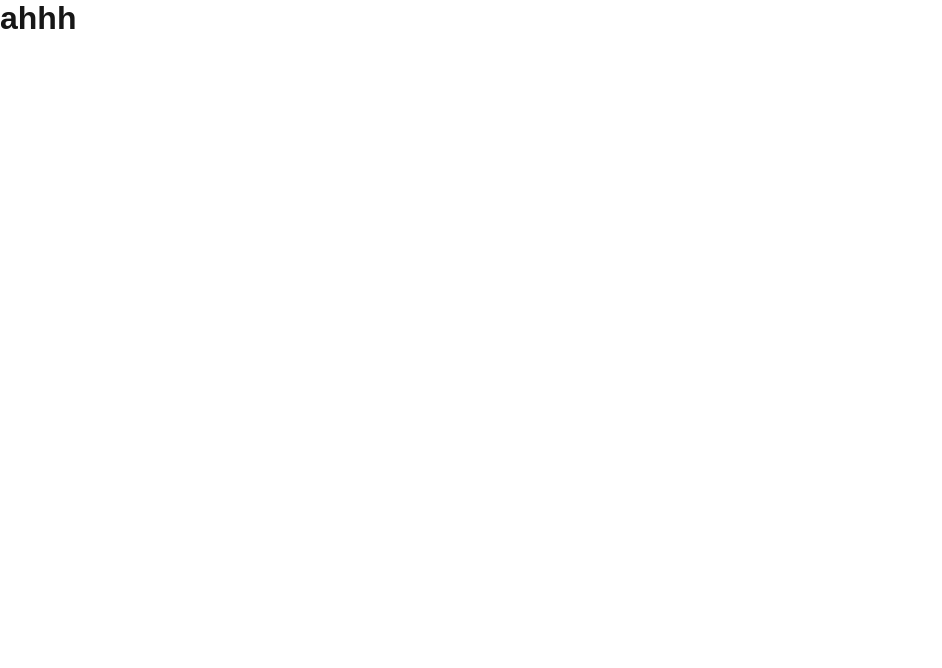
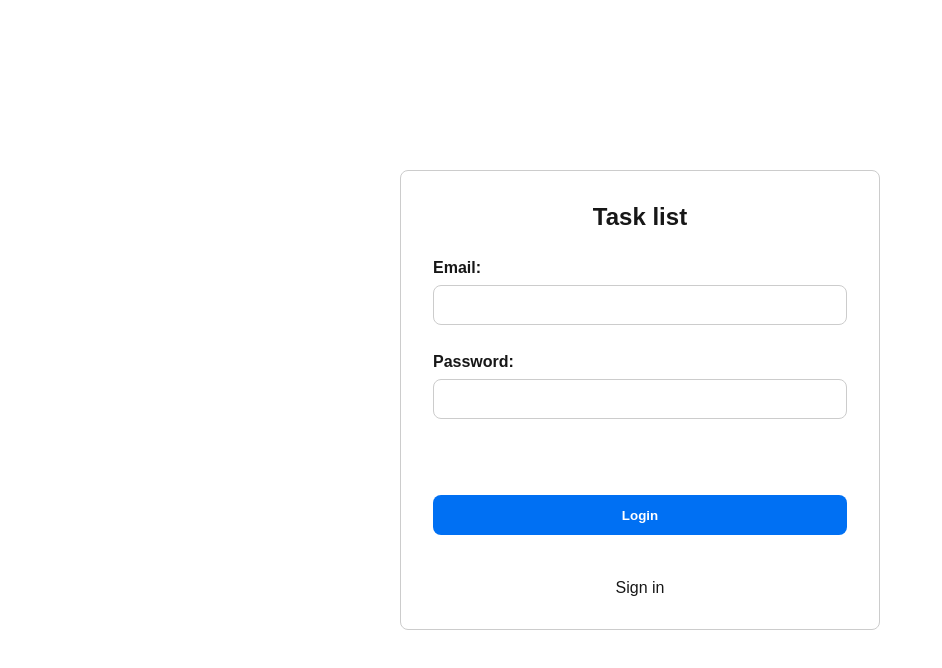
Before and after one commit to MarcioPAraujo/to-do-web-app, a Next.js app in the folder frontend/: page / in a window 1280 px wide. Shown: the top 668 px of the page, without its empty margins (0-942 px from the left). Built offline with nearby package versions, Linux system fonts and the light colour scheme.

Commit message:
feat: login form

```diff
--- a/frontend/package.json
+++ b/frontend/package.json
@@ -9,10 +9,13 @@
     "lint": "eslint"
   },
   "dependencies": {
+    "@hookform/resolvers": "^5.2.2",
     "next": "15.5.15",
     "next-auth": "^4.24.13",
     "react": "18.3.1",
-    "react-dom": "18.3.1"
+    "react-dom": "18.3.1",
+    "react-hook-form": "^7.72.1",
+    "yup": "^1.7.1"
   },
   "devDependencies": {
     "@eslint/eslintrc": "^3",
--- a/frontend/src/@types/global.d.ts
+++ b/frontend/src/@types/global.d.ts
@@ -1,9 +1,9 @@
 declare module "*.css" {
-  const content: { [className: string]: string };
+  const content: { readonly [key: string]: string };
   export default content;
 }
 
 declare module "*.module.css" {
-  const content: { [className: string]: string };
+  const content: { readonly [key: string]: string };
   export default content;
 }
--- a/frontend/src/app/page.tsx
+++ b/frontend/src/app/page.tsx
@@ -1,7 +1,5 @@
+import { LoginForm } from "@/components/LoginForm/LoginForms";
+
 export default function Home() {
-  return (
-    <div>
-      <h1>ahhh</h1>
-    </div>
-  );
+  return <LoginForm />;
 }
--- /dev/null
+++ b/frontend/src/app/register/page.tsx
@@ -0,0 +1,5 @@
+const RegisterPage = () => {
+  return <div>RegisterPage</div>;
+};
+
+export default RegisterPage;
--- /dev/null
+++ b/frontend/src/components/LoginForm/LoginForms.tsx
@@ -0,0 +1,64 @@
+"use client";
+
+import { LoginSchema, LoginSchemaType } from "@/validations/LoginSchema";
+import { yupResolver } from "@hookform/resolvers/yup";
+import { useForm } from "react-hook-form";
+import styles from "./loginForm.module.css";
+import Link from "next/link";
+
+export const LoginForm: React.FC = () => {
+  const {
+    register,
+    handleSubmit,
+    formState: { errors },
+  } = useForm<LoginSchemaType>({
+    mode: "onChange",
+    resolver: yupResolver(LoginSchema),
+  });
+
+  const onSubmit = (data: LoginSchemaType) => {
+    console.log(data);
+  };
+
+  return (
+    <div className={styles.formContainer}>
+      <form onSubmit={handleSubmit(onSubmit)} className={styles.form}>
+        <h1 className={styles.title}>Task list</h1>
+        <div className={styles.field}>
+          <label htmlFor="email" className={styles.label}>
+            Email:
+          </label>
+          <input
+            className={styles.input}
+            id="email"
+            type="text"
+            {...register("email")}
+          />
+          {errors.email && (
+            <p className={styles.errorMessage}>{errors.email.message}</p>
+          )}
+        </div>
+        <div className={styles.field}>
+          <label htmlFor="password" className={styles.label}>
+            Password:
+          </label>
+          <input
+            className={styles.input}
+            id="password"
+            type="password"
+            {...register("password")}
+          />
+          {errors.password && (
+            <p className={styles.errorMessage}>{errors.password.message}</p>
+          )}
+        </div>
+        <button type="submit" className={styles.submitButton}>
+          Login
+        </button>
+        <Link href="/register" className={styles.registerLink}>
+          Sign in
+        </Link>
+      </form>
+    </div>
+  );
+};
--- /dev/null
+++ b/frontend/src/components/LoginForm/loginForm.module.css
@@ -0,0 +1,75 @@
+.formContainer {
+  width: 100dvw;
+  height: 100dvh;
+  display: flex;
+  justify-content: center;
+  align-items: center;
+}
+
+.form{
+  display: flex;
+  flex-direction: column;
+  gap: 1.75rem;
+  padding: 2rem;
+  border: 1px solid #ccc;
+  border-radius: 0.5rem;
+  width: 30rem;
+}
+
+.title {
+  font-size: 1.5rem;
+  font-weight: bold;
+  text-align: center;
+}
+
+.field {
+  display: flex;;
+  flex-direction: column;
+  gap: 0.5rem;
+
+  position: relative;
+}
+
+.label {
+  font-weight: bold;
+}
+
+.input{
+  height: 2.5rem;
+  border-radius: 0.5rem;
+  border: 1px solid #ccc;
+  padding: 0 0.5rem;
+
+  &:focus {
+    outline: none;
+    border-color: #0070f3;
+  }
+}
+
+.errorMessage {
+  color: red;
+  font-size: 0.875rem;
+  position: absolute;
+  bottom: -1.2rem;
+}
+
+.submitButton {
+  padding: 0.5rem;
+  border: none;
+  border-radius: 0.5rem;
+  background-color: #0070f3;
+  color: white;
+  font-weight: bold;
+  cursor: pointer;
+  margin-top: 3rem;
+  height: 2.5rem;
+}
+
+.registerLink {
+  text-align: center;
+  margin-top: 1rem;
+  &:hover {
+    text-decoration: underline;
+    color: #0070f3;
+  }
+}
--- /dev/null
+++ b/frontend/src/validations/LoginSchema.ts
@@ -0,0 +1,8 @@
+import * as yup from "yup";
+
+export type LoginSchemaType = yup.InferType<typeof LoginSchema>;
+
+export const LoginSchema = yup.object().shape({
+  email: yup.string().required("email is required"),
+  password: yup.string().required("Password is required"),
+});
```
Also changed, not shown: 1 other file (tests, documents, lock files or other folders).
